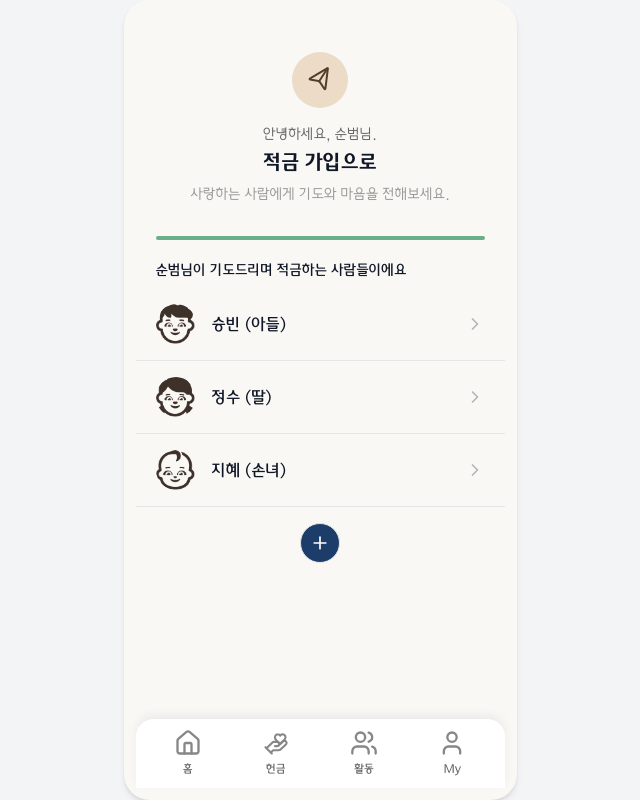
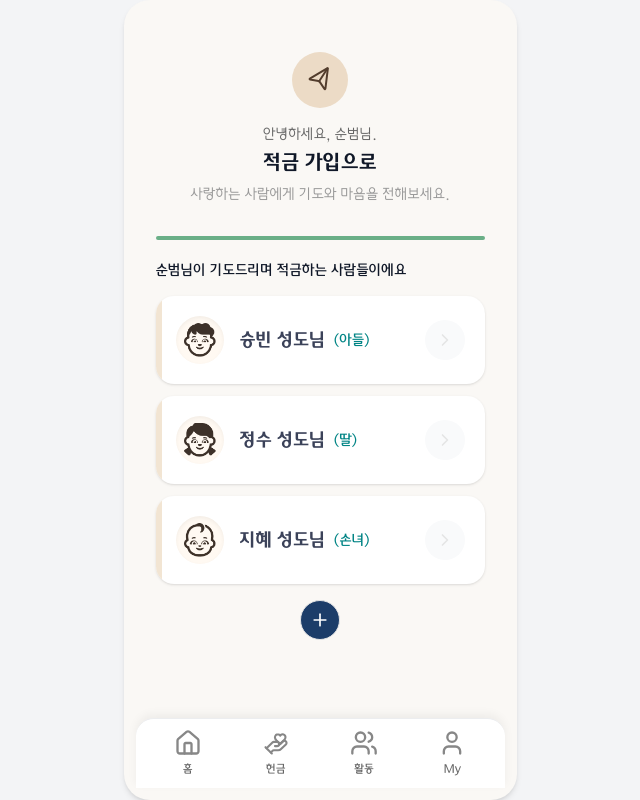
Before and after one commit to PrayForHanaro/Frontend, a Next.js app: page /bless/interval in a window 1280 px wide. Shown: the whole page, without its empty margins (320-960 px from the left). Built offline with nearby package versions, Linux system fonts and the light colour scheme.

Commit message:
refactor: align bless interval list card with home design #03

```diff
--- a/app/(main)/bless/_components/target-list-item.tsx
+++ b/app/(main)/bless/_components/target-list-item.tsx
@@ -13,19 +13,25 @@ export default function TargetListItem({ target }: TargetListItemProps) {
   return (
     <Link
       href={`/bless/interval/${target.id}`}
-      className="flex items-center gap-4 border-hana-gray-300 border-b px-5 py-4 transition-colors active:bg-hana-gray-100"
+      className="group relative flex items-center justify-between overflow-hidden rounded-2xl bg-white p-5 shadow-sm transition-all hover:shadow-md active:scale-[0.98]"
     >
-      <Image
-        src={target.avatar}
-        alt={target.name}
-        width={40}
-        height={40}
-        className="size-10 rounded-full object-contain"
-      />
-      <span className="flex-1 font-hana-medium text-base text-gray-900">
-        {target.name} ({target.relation})
-      </span>
-      <ChevronRight className="size-5 text-hana-gray-400" />
+      <div className="absolute top-0 left-0 h-full w-1.5 bg-[#F2E5D3]" />
+      <div className="flex items-center gap-4">
+        <div className="flex h-12 w-12 items-center justify-center rounded-full bg-[#FFF9F2] shadow-inner">
+          <Image src={target.avatar} alt={target.name} width={32} height={32} />
+        </div>
+        <div className="flex flex-row items-center gap-2">
+          <h3 className="font-hana-bold text-hana-dark-navy text-lg transition-colors group-hover:text-hana-mint">
+            {target.name} 성도님
+          </h3>
+          <span className="font-hana-medium text-hana-mint text-sm">
+            ({target.relation})
+          </span>
+        </div>
+      </div>
+      <div className="flex h-10 w-10 items-center justify-center rounded-full bg-gray-50 transition-colors group-hover:bg-hana-mint/10">
+        <ChevronRight className="h-5 w-5 text-hana-gray-300 group-hover:text-hana-mint" />
+      </div>
     </Link>
   );
 }
--- a/app/(main)/bless/interval/page.tsx
+++ b/app/(main)/bless/interval/page.tsx
@@ -11,7 +11,7 @@ export default async function BlessIntervalList() {
 
   return (
     <div className="relative h-full w-full">
-      <div className="flex h-full flex-col overflow-y-auto bg-hana-bless-bg pb-[70px]">
+      <div className="scrollbar-hide flex h-full flex-col overflow-y-auto bg-hana-bless-bg pb-[70px]">
         <BlessHeader
           greeting={`안녕하세요, ${USER_NAME}님.`}
           title="적금 가입으로"
@@ -24,10 +24,18 @@ export default async function BlessIntervalList() {
           {USER_NAME}님이 기도드리며 적금하는 사람들이에요
         </p>
 
-        <div className="flex flex-col">
-          {targets.map((target) => (
-            <TargetListItem key={target.id} target={target} />
-          ))}
+        <div className="space-y-3 px-5 pt-2">
+          {targets.length > 0 ? (
+            targets.map((target) => (
+              <TargetListItem key={target.id} target={target} />
+            ))
+          ) : (
+            <div className="rounded-2xl bg-white py-10 text-center shadow-sm">
+              <p className="text-hana-gray-400 text-sm">
+                아직 기도 중인 분이 없어요.
+              </p>
+            </div>
+          )}
         </div>
 
         <div className="flex justify-center py-4">
```
